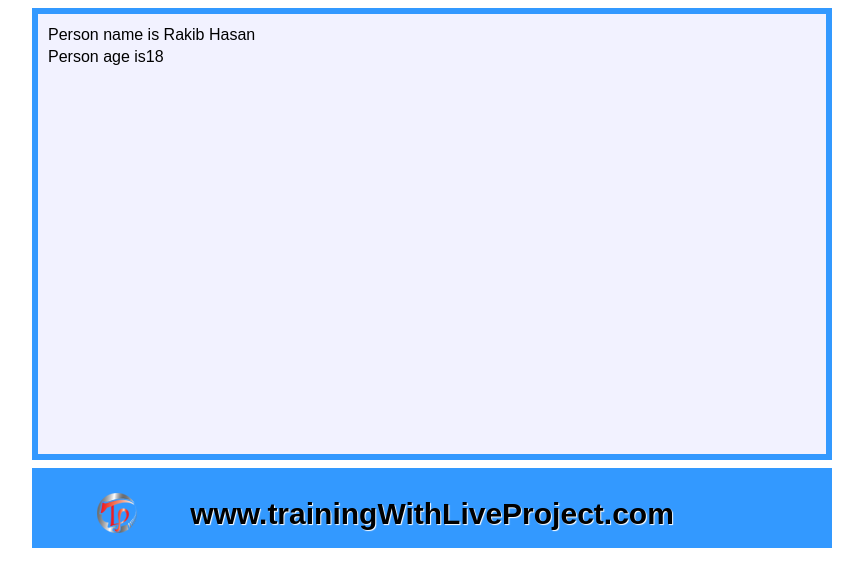
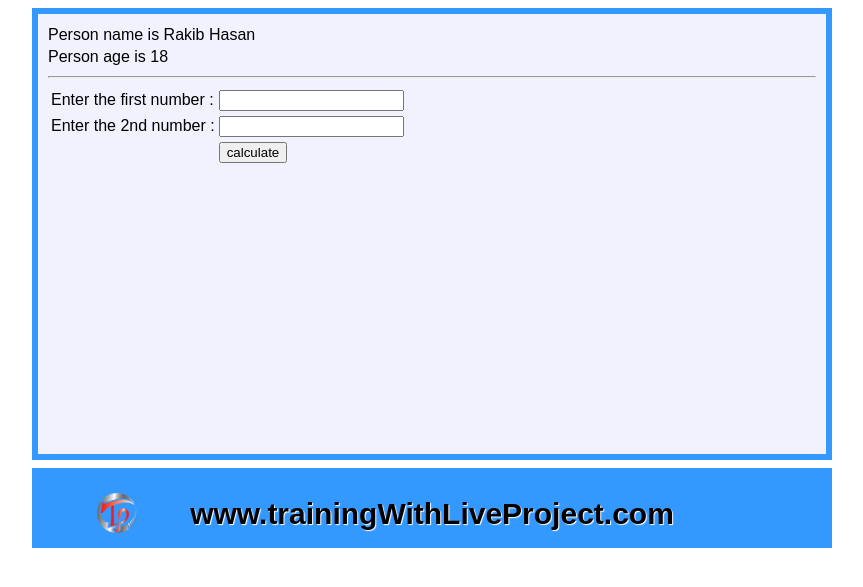
Before and after one commit to nshakib/oop-php, a PHP site: page / in a window 1280 px wide. Shown: the part 80-667 px from the top of the page, without its empty margins (208-1071 px from the left). Run offline with PHP 8.4, Linux system fonts and the light colour scheme.

Commit message:
work with class propertiese and method

```diff
--- /dev/null
+++ b/class_method_properties/function.php
@@ -0,0 +1,22 @@
+<?php
+ class Calculation
+ {
+     public function add($a, $b)
+     {
+        echo "Summation = ".($a+$b)."<br>";
+     }
+
+     public function sub($a,$b)
+     {
+        echo "Subtraction = ".($a-$b)."<br>";
+     }
+     public function mul($a,$b)
+     {
+        echo "multification = ".($a*$b)."<br>";
+     }
+     public function div($a,$b)
+     {
+        echo "division = ".($a/$b)."<br>";
+     }
+ }
+?>
--- a/class_method_properties/index.php
+++ b/class_method_properties/index.php
@@ -1,4 +1,5 @@
 <?php include "inc/header.php"; ?>
+<?php include "function.php"; ?>
 
 
 <?php
@@ -34,9 +35,48 @@ $personone->name="Rakib Hasan";//initialize
 //caling method
 $personone->personName();
 
-$personone->personAge('18');
+$personone->personAge(' 18<br>');
 
 
+?>
+<hr>
+
+<!-- 2nd part -->
+<form action="" method="POST">
+	<table>
+		<tr>
+			<td>Enter the first number :</td>
+			<td><input type="number" name="num1"></td>
+		</tr>
+		<tr>
+			<td>Enter the 2nd number :</td>
+			<td><input type="number" name="num2"></td>
+		</tr>
+		<tr>
+			<td></td>
+			<td><input type="submit" name="calculation" value="calculate"></td>
+		</tr>
+	</table>
+</form>
+<?php
+if(isset($_POST['calculation']))
+{
+	$numOne = $_POST['num1'];
+	$numTwo = $_POST['num2'];
+
+	if(empty($numOne) || empty($numTwo))
+	{
+		echo "<span style='color:red'>Faild mus not be empty</span>";
+	}else{
+		echo "First number is :".$numOne." "." And Second number is: " .$numTwo."<br>";
+	$cal = new Calculation;
+	$cal->add($numOne,$numTwo);
+	$cal->sub($numOne,$numTwo);
+	$cal->mul($numOne,$numTwo);
+	$cal->div($numOne,$numTwo);
+	}
+
+}
 ?>
 
 
@@ -52,5 +92,4 @@ $personone->personAge('18');
 
 
 
-
 <?php include "inc/footer.php"; ?>
```
